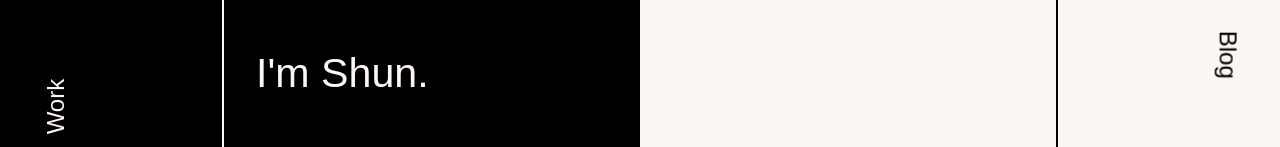
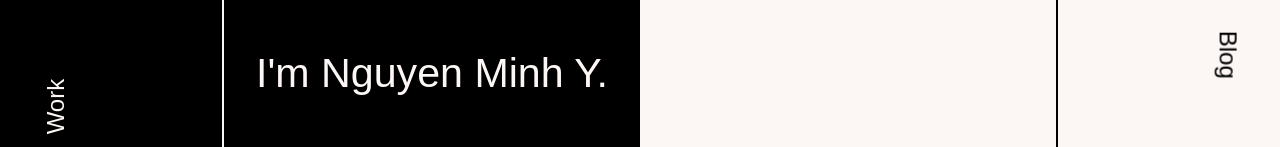
Before and after one commit to minhynguyen2464/reactjs-portfolio, a React (Create React App) app: page / in a window 1280 px wide. Both pictures are taken after a click on the button "Click Here". Shown: the part 335-482 px from the top of the page. Built offline with nearby package versions, Linux system fonts and the light colour scheme.

Commit message:
Fix the main text

```diff
--- a/src/components/Intro.jsx
+++ b/src/components/Intro.jsx
@@ -71,7 +71,7 @@ const Intro = () => {
 			<SubBox>
 				<Text>
 					<h1>Hi,</h1>
-					<h3>I'm Shun.</h3>
+					<h3>I'm Nguyen Minh Y.</h3>
 					<h6>I design and Code simple yet beautiful websites.</h6>
 				</Text>
 			</SubBox>
```
